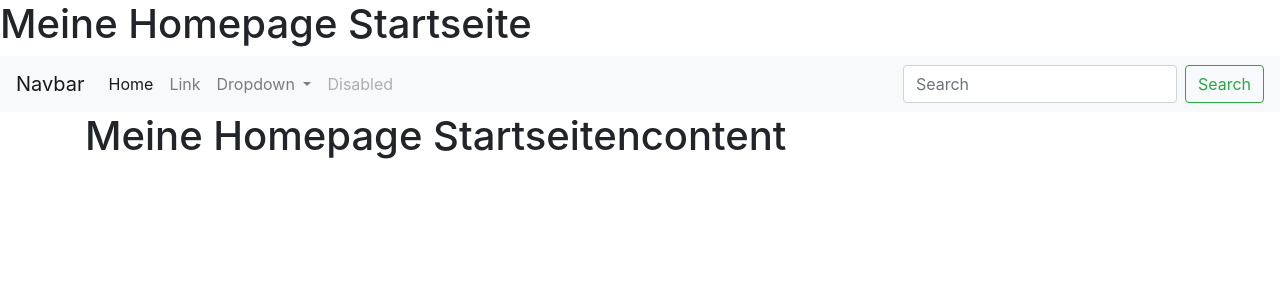
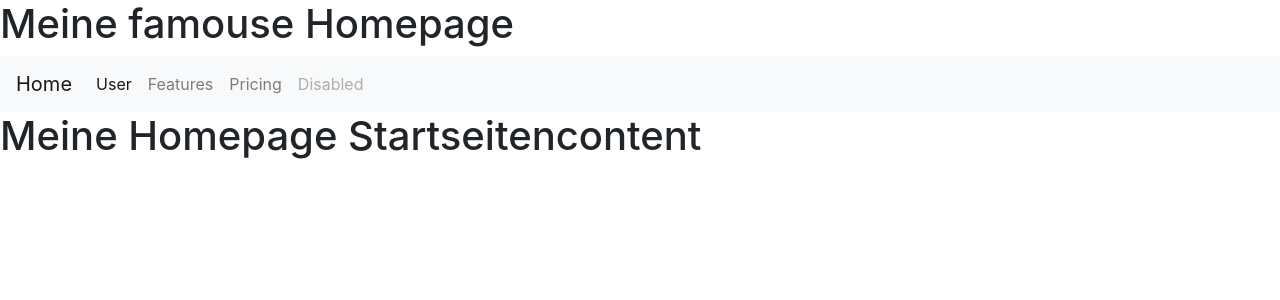
Before and after one commit to stweidenauer/FamHome, a Flask app: page / in a window 1280 px wide. Shown: the top 300 px of the page. Run offline with Flask 2, Linux system fonts and the light colour scheme; some libraries are stand-ins or nearby versions.

Commit message:
Bootstrap insertet nach Tec with Tim

```diff
--- a/main.py
+++ b/main.py
@@ -1,8 +1,6 @@
 from flask import Flask, render_template
-from flask_bootstrap import Bootstrap
 
 app = Flask(__name__)
-bootstrap = Bootstrap(app)
 
 
 @app.route('/')
--- a/templates/Index.html
+++ b/templates/Index.html
@@ -1,9 +1,9 @@
 {% extends 'base.html' %}
 
-{% block title%}
-<h1>Meine Homepage Startseite</h1>
+{% block title %}
+Meine Homepage Startseite
 {% endblock %}
 
-{% block content%}
+{% block content %}
 <h1>Meine Homepage Startseitencontent</h1>
 {% endblock %}
--- a/templates/User.html
+++ b/templates/User.html
@@ -1,9 +1,9 @@
 {% extends 'base.html' %}
 
-{% block title%}
-<h1>Meine User Startseite</h1>
+{% block title %}
+Meine User Startseite
 {% endblock %}
 
-{% block content%}
+{% block content %}
 <h1>Meine User Startseitencontent</h1>
 {% endblock %}
--- a/templates/base.html
+++ b/templates/base.html
@@ -1,52 +1,43 @@
-<Head>
-    {% block title %}
-    {% endblock %}
-    <link rel="stylesheet" href="https://maxcdn.bootstrapcdn.com/bootstrap/4.0.0/css/bootstrap.min.css"
-          integrity="sha384-Gn5384xqQ1aoWXA+058RXPxPg6fy4IWvTNh0E263XmFcJlSAwiGgFAW/dAiS6JXm" crossorigin="anonymous">
-</Head>
-
+<!DOCTYPE html>
+<html lang="en">
+<head>
+    <meta charset="UTF-8">
+    <link rel="stylesheet" href="https://stackpath.bootstrapcdn.com/bootstrap/4.5.0/css/bootstrap.min.css"
+          integrity="sha384-9aIt2nRpC12Uk9gS9baDl411NQApFmC26EwAOH8WgZl5MYYxFfc+NcPb1dKGj7Sk" crossorigin="anonymous">
+    <title>{% block title %}{% endblock %}</title>
+</head>
+<h1>Meine famouse Homepage</h1>
 
 <nav class="navbar navbar-expand-lg navbar-light bg-light">
-    <a class="navbar-brand" href="#">Navbar</a>
-    <button class="navbar-toggler" type="button" data-toggle="collapse" data-target="#navbarSupportedContent"
-            aria-controls="navbarSupportedContent" aria-expanded="false" aria-label="Toggle navigation">
+    <a class="navbar-brand" href="/">Home</a>
+    <button class="navbar-toggler" type="button" data-toggle="collapse" data-target="#navbarNav"
+            aria-controls="navbarNav" aria-expanded="false" aria-label="Toggle navigation">
         <span class="navbar-toggler-icon"></span>
     </button>
-
-    <div class="collapse navbar-collapse" id="navbarSupportedContent">
-        <ul class="navbar-nav mr-auto">
+    <div class="collapse navbar-collapse" id="navbarNav">
+        <ul class="navbar-nav">
             <li class="nav-item active">
-                <a class="nav-link" href="#">Home <span class="sr-only">(current)</span></a>
+                <a class="nav-link" href="/user">User <span class="sr-only">(current)</span></a>
             </li>
             <li class="nav-item">
-                <a class="nav-link" href="#">Link</a>
-            </li>
-            <li class="nav-item dropdown">
-                <a class="nav-link dropdown-toggle" href="#" id="navbarDropdown" role="button" data-toggle="dropdown"
-                   aria-haspopup="true" aria-expanded="false">
-                    Dropdown
-                </a>
-                <div class="dropdown-menu" aria-labelledby="navbarDropdown">
-                    <a class="dropdown-item" href="#">Action</a>
-                    <a class="dropdown-item" href="#">Another action</a>
-                    <div class="dropdown-divider"></div>
-                    <a class="dropdown-item" href="#">Something else here</a>
-                </div>
+                <a class="nav-link" href="#">Features</a>
             </li>
             <li class="nav-item">
-                <a class="nav-link disabled" href="#">Disabled</a>
+                <a class="nav-link" href="#">Pricing</a>
+            </li>
+            <li class="nav-item">
+                <a class="nav-link disabled" href="#" tabindex="-1" aria-disabled="true">Disabled</a>
             </li>
         </ul>
-        <form class="form-inline my-2 my-lg-0">
-            <input class="form-control mr-sm-2" type="search" placeholder="Search" aria-label="Search">
-            <button class="btn btn-outline-success my-2 my-sm-0" type="submit">Search</button>
-        </form>
     </div>
 </nav>
-
-{% block navbar %}
-<div class="container">
-    {% block content %}
-    {% endblock %}
-</div>
-{% endblock %}
+<body>
+{% block content %}{% endblock %}
+<script src="https://code.jquery.com/jquery-3.5.1.slim.min.js"
+        integrity="sha384-DfXdz2htPH0lsSSs5nCTpuj/zy4C+OGpamoFVy38MVBnE+IbbVYUew+OrCXaRkfj"
+        crossorigin="anonymous"></script>
+<script src="https://cdn.jsdelivr.net/npm/popper.js@1.16.0/dist/umd/popper.min.js"
+        integrity="sha384-Q6E9RHvbIyZFJoft+2mJbHaEWldlvI9IOYy5n3zV9zzTtmI3UksdQRVvoxMfooAo"
+        crossorigin="anonymous"></script>
+</body>
+</html>
```
